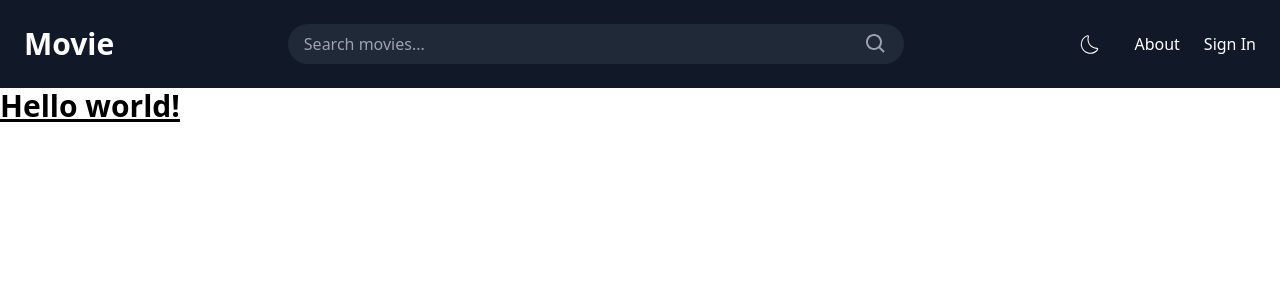
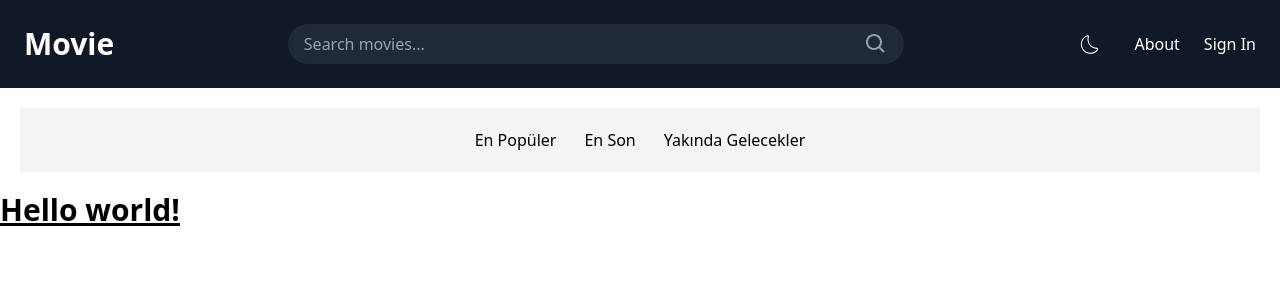
Before and after one commit to nazlinres01/movie-app, a Next.js app: page / in a window 1280 px wide. Shown: the top 300 px of the page. Built offline with nearby package versions, Linux system fonts and the light colour scheme.

Commit message:
added Tabs

```diff
--- a/src/app/layout.jsx
+++ b/src/app/layout.jsx
@@ -2,6 +2,7 @@ import React from "react";
 import "./globals.css";
 import Header from "@/components/Header";
 import Providers from "./Providers";
+import Tabs from "@/components/Tabs";
 
 const Layout = ({ children }) => {
   return (
@@ -9,6 +10,7 @@ const Layout = ({ children }) => {
       <body>
         <Providers>
           <Header />
+          <Tabs />
           {children}
         </Providers>
       </body>
--- /dev/null
+++ b/src/components/Tabs.jsx
@@ -0,0 +1,35 @@
+import React from "react";
+import Link from "next/link"; // Link'i doğru şekilde import ediyoruz
+
+const Tabs = () => {
+  const tabs = [
+    {
+      name: "En Popüler",
+      url: "popular",
+    },
+    {
+      name: "En Son",
+      url: "latest",
+    },
+    {
+      name: "Yakında Gelecekler",
+      url: "upcoming",
+    },
+  ];
+
+  return (
+    <div className="p-5 m-5 bg-gray-100 dark:bg-gray-900 flex items-center justify-center gap-7">
+      {tabs.map((tab, i) => (
+        <Link
+          key={i} // Her eleman için key eklemeyi unutmayın
+          className="cursor-pointer hover:opacity-75 transition-opacity"
+          href={`/?genre=${tab.url}`}
+        >
+          {tab.name}
+        </Link>
+      ))}
+    </div>
+  );
+};
+
+export default Tabs;
```
